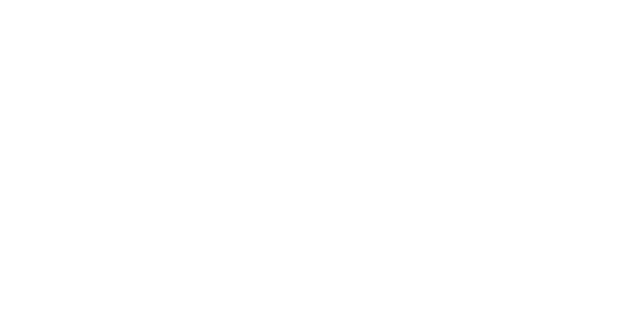
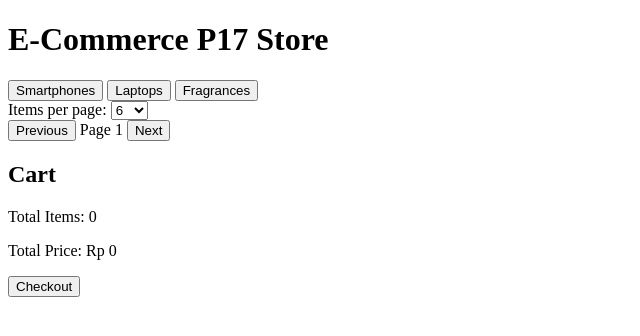
Before and after one commit to rmnovianmalcolmb/-pweb-js-P17-2024, a plain HTML site: page index.html in a window 1280 px wide. Shown: the whole page, without its empty margins (0-640 px from the left). Drawn offline with Linux system fonts and the light colour scheme.

Commit message:
Update index.html

```diff
--- a/index.html
+++ b/index.html
@@ -1,12 +1,42 @@
 <!DOCTYPE html>
 <html lang="en">
-<head>
-    <meta charset="UTF-8">
-    <meta name="viewport" content="width=device-width, initial-scale=1.0">
-    <title>E-Commerce</title>
-</head>
-<body>
+  <head>
+    <meta charset="UTF-8" />
+    <meta name="viewport" content="width=device-width, initial-scale=1.0" />
+    <title>E-Commerce P17 Store</title>
+  </head>
+  <body>
+    <header>
+      <h1>E-Commerce P17 Store</h1>
+      <nav>
+        <button onclick="filterByCategory('smartphones')">Smartphones</button>
+        <button onclick="filterByCategory('laptops')">Laptops</button>
+        <button onclick="filterByCategory('fragrances')">Fragrances</button>
+      </nav>
+      <label for="items-per-page">Items per page:</label>
+      <select id="items-per-page" onchange="changeItemsPerPage()">
+        <option value="6">6</option>
+        <option value="12">12</option>
+        <option value="18">18</option>
+      </select>
+    </header>
 
-</body>
-<script src="main.js"></script>
+    <section id="products-container"></section>
+
+    <div id="pagination">
+      <button onclick="prevPage()">Previous</button>
+      <span id="page-number">Page 1</span>
+      <button onclick="nextPage()">Next</button>
+    </div>
+
+    <section id="cart">
+      <h2>Cart</h2>
+      <div id="cart-items"></div>
+      <p>Total Items: <span id="total-items">0</span></p>
+      <p>Total Price: Rp <span id="total-price">0</span></p>
+      <button onclick="checkout()">Checkout</button>
+    </section>
+
+    <script src="main.js"></script>
+  </body>
 </html>
```
